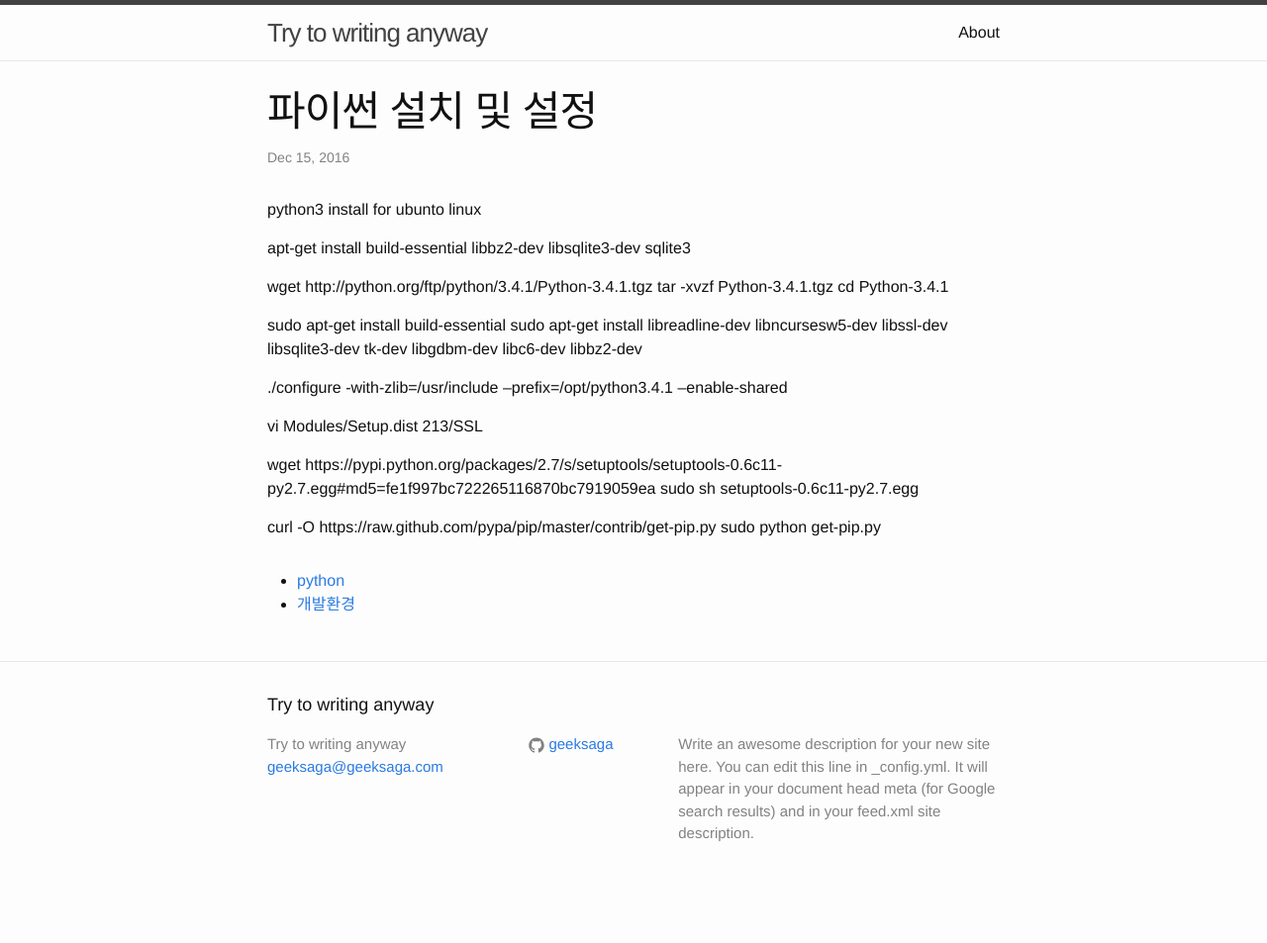
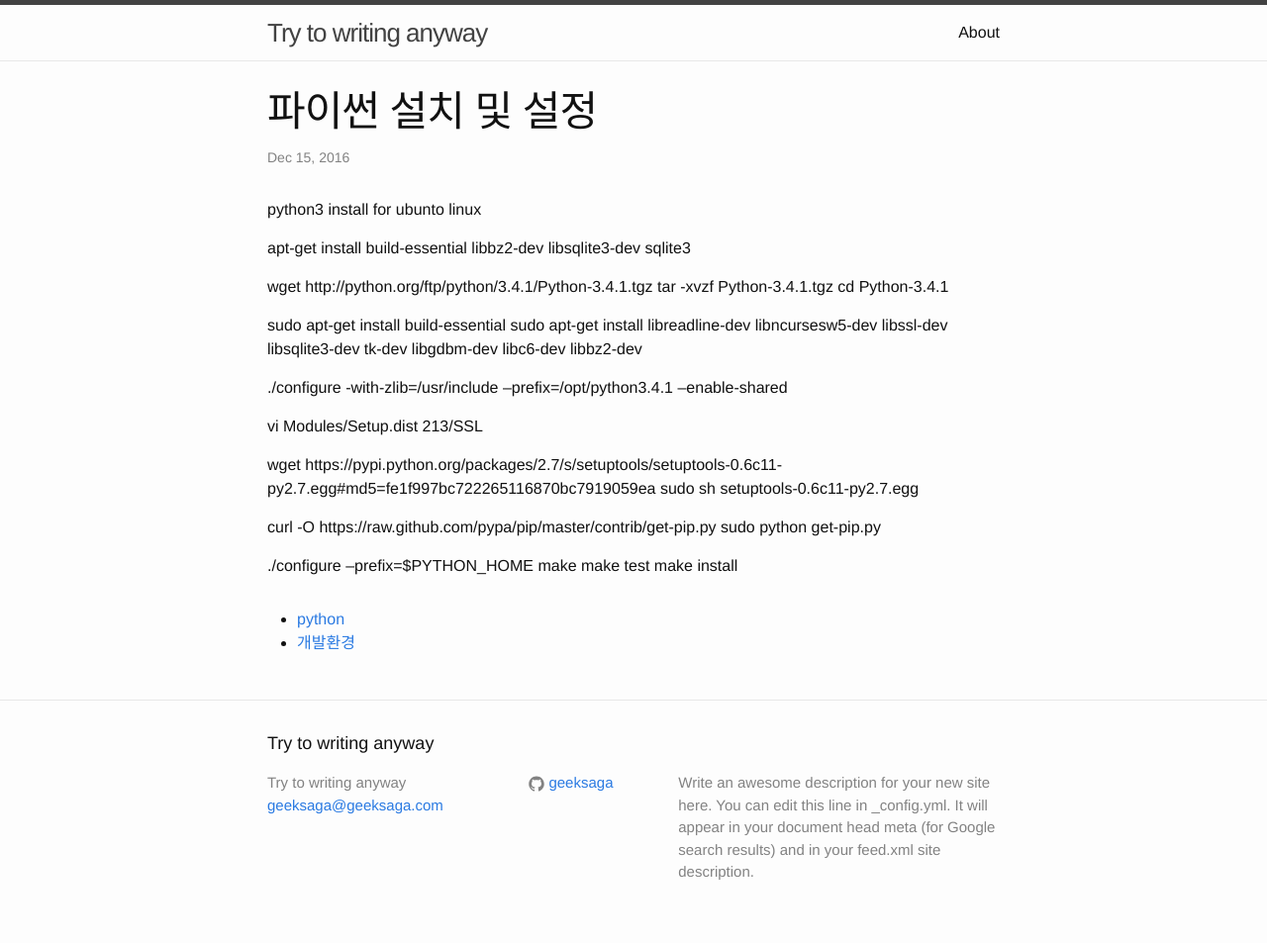
Before and after one commit to geeksaga/geeksaga.github, a Jekyll site: the page built from _posts/python/2016-12-15-python-install.markdown, in a window 1280 px wide. Shown: the whole page at 99% size. Built offline with Jekyll 4.4.1, drawn with Linux system fonts in a browser that asks for light colours; before the commit the page ends 914 px from its top, so only the background shows below that.

Commit message:
update python install

```diff
--- a/_posts/python/2016-12-15-python-install.markdown
+++ b/_posts/python/2016-12-15-python-install.markdown
@@ -31,3 +31,9 @@ sudo sh setuptools-0.6c11-py2.7.egg
 
 curl -O https://raw.github.com/pypa/pip/master/contrib/get-pip.py
 sudo python get-pip.py
+
+
+./configure --prefix=$PYTHON_HOME
+make
+make test
+make install
```
